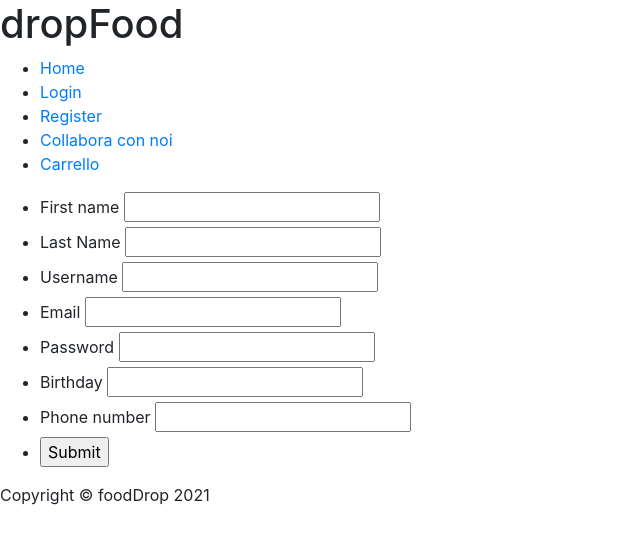
After one commit to francesco-olivero/dropFoodwebsite, a Flask app: page /register in a window 1280 px wide. The commit adds this page. Shown: the top 544 px of the page, without its empty margins (0-640 px from the left). Run offline with Flask 2, Linux system fonts and the light colour scheme; data comes from the database, SQL or seed files in the repository; both versions use the stored data as it was before the commit; data that the repository does not hold is empty; some libraries are stand-ins or nearby versions.

Commit message:
scheletro sito

```diff
--- a/app.py
+++ b/app.py
@@ -1,5 +1,5 @@
-from flask import Flask
-from flask import render_template
+from flask import Flask, redirect, flash
+from flask import render_template, url_for
 import os
 from flask_sqlalchemy import SQLAlchemy
 
@@ -8,15 +8,17 @@ app = Flask(__name__)
 basedir = os.path.abspath(os.path.dirname(__file__))
 app.config['SQLALCHEMY_DATABASE_URI'] = 'sqlite:///' + os.path.join(basedir, 'dropFood.db')
 app.config['SQLALCHEMY_COMMIT_ON_TEARDOWN'] = True
+app.config['SECRET_KEY'] = 'hard to guess'
 db = SQLAlchemy(app)
 
 from modelDB import User, Boxes, Ordini
+from form import RegisterForm
 
 @app.before_first_request
 def create_db():
     db.drop_all()
     db.create_all()
-    admin = User(username='admin', email='admin@example.com', password='mia', name='aaa', surname='ooo')
+    admin = User(username='admin', email='a@example.com', password='pass', first_name='aaa', last_name='nnn', birthday=19990430, phone=3343445980, role='gestore')
     db.session.add(admin)
     db.session.commit()
 
@@ -29,6 +31,21 @@ def main_page():
 def login():
     return render_template("login.html")
 
+@app.route('/register', methods=['GET', 'POST'])
+def register():
+    form = RegisterForm()
+    if form.validate_on_submit():
+        utente = User(username=form.username.data, email=form.email.data, password=form.password.data,
+                      first_name=form.first_name.data, last_name=form.last_name.data, birthday=form.birthday.data,
+                      phone=form.phone.data, role='utente')
+        db.session.add(utente)
+        db.session.commit()
+        flash("Your account has been created!")
+        return redirect(url_for('login'))
+    else:
+        print(form.errors)
+    return render_template("register.html", form=form)
+
 @app.route('/carrello')
 def carrello():
     return render_template("carrello.html")
--- /dev/null
+++ b/form.py
@@ -0,0 +1,14 @@
+from flask_wtf import FlaskForm
+from wtforms import StringField, SubmitField, PasswordField
+from wtforms.validators import DataRequired, Email, Length
+
+
+class RegisterForm(FlaskForm):
+    first_name = StringField('First name', validators=[DataRequired(), Length(min=1, max=25)])
+    last_name = StringField('Last Name', validators=[DataRequired(), Length(min=1, max=25)])
+    username = StringField('Username', validators=[DataRequired()])
+    email = StringField('Email', validators=[DataRequired(), Email()])
+    password = PasswordField('Password', validators=[DataRequired(), Length(min=1, max=20)])
+    birthday = StringField('Birthday', validators=[DataRequired()])
+    phone = StringField('Phone number', validators=[DataRequired(), Length(min=1, max=20)])
+    submit = SubmitField('Submit')
--- a/modelDB.py
+++ b/modelDB.py
@@ -7,8 +7,11 @@ class User(db.Model):
     username = db.Column(db.String(80), unique=True, nullable=False)
     email = db.Column(db.String(120), unique=True, nullable=False)
     password = db.Column(db.String(60), nullable=False)
-    name = db.Column(db.String(30), nullable=False)
-    surname = db.Column(db.String(30), nullable=False)
+    first_name = db.Column(db.String(30), nullable=False)
+    last_name = db.Column(db.String(30), nullable=False)
+    birthday = db.Column(db.Integer, nullable=True)
+    phone = db.Column(db.Integer, nullable=True)
+    role = db.Column(db.String(20))  # gestore, utente, rider
 
 
 class Boxes(db.Model):
--- a/templates/login.html
+++ b/templates/login.html
@@ -1,5 +1,4 @@
 {% extends "main_theme.html" %}
 
 {% block content %}
-
 {% endblock content %}
--- a/templates/main_theme.html
+++ b/templates/main_theme.html
@@ -25,6 +25,7 @@
             <ul>
                 <li><a href=#>Home</a></li>
                 <li><a href="/login">Login</a></li>
+                <li><a href="/register">Register</a></li>
                 <li><a href="/collabora">Collabora con noi</a></li>
                 <li><a href="/carrello">Carrello</a></li>
                 <!-- <li><?php echo (isset($_SESSION["gestore"]) && $_SESSION["gestore"] === 1) ? "<a href=\"cambia.php\">CAMBIA</a>" : "<span class=\"disabledLink\">CAMBIA</span>"; ?></li> -->
--- /dev/null
+++ b/templates/register.html
@@ -0,0 +1,17 @@
+{% extends "main_theme.html" %}
+
+{% block content %}
+    <form method="POST">
+        <ul>
+            <li>{{ form.first_name.label }} {{ form.first_name() }}</li>
+            <li>{{ form.last_name.label }} {{ form.last_name() }}</li>
+            <li>{{ form.username.label }} {{ form.username() }}</li>
+            <li>{{ form.email.label }} {{ form.email() }}</li>
+            <li>{{ form.password.label }} {{ form.password() }}</li>
+            <li>{{ form.birthday.label }} {{ form.birthday() }}</li>
+            <li>{{ form.phone.label }} {{ form.phone() }}</li>
+            {{ form.hidden_tag() }}
+            <li>{{ form.submit() }}</li>
+        </ul>
+    </form>
+{% endblock content %}
```
Also changed, not shown: utenti.db (deleted).
